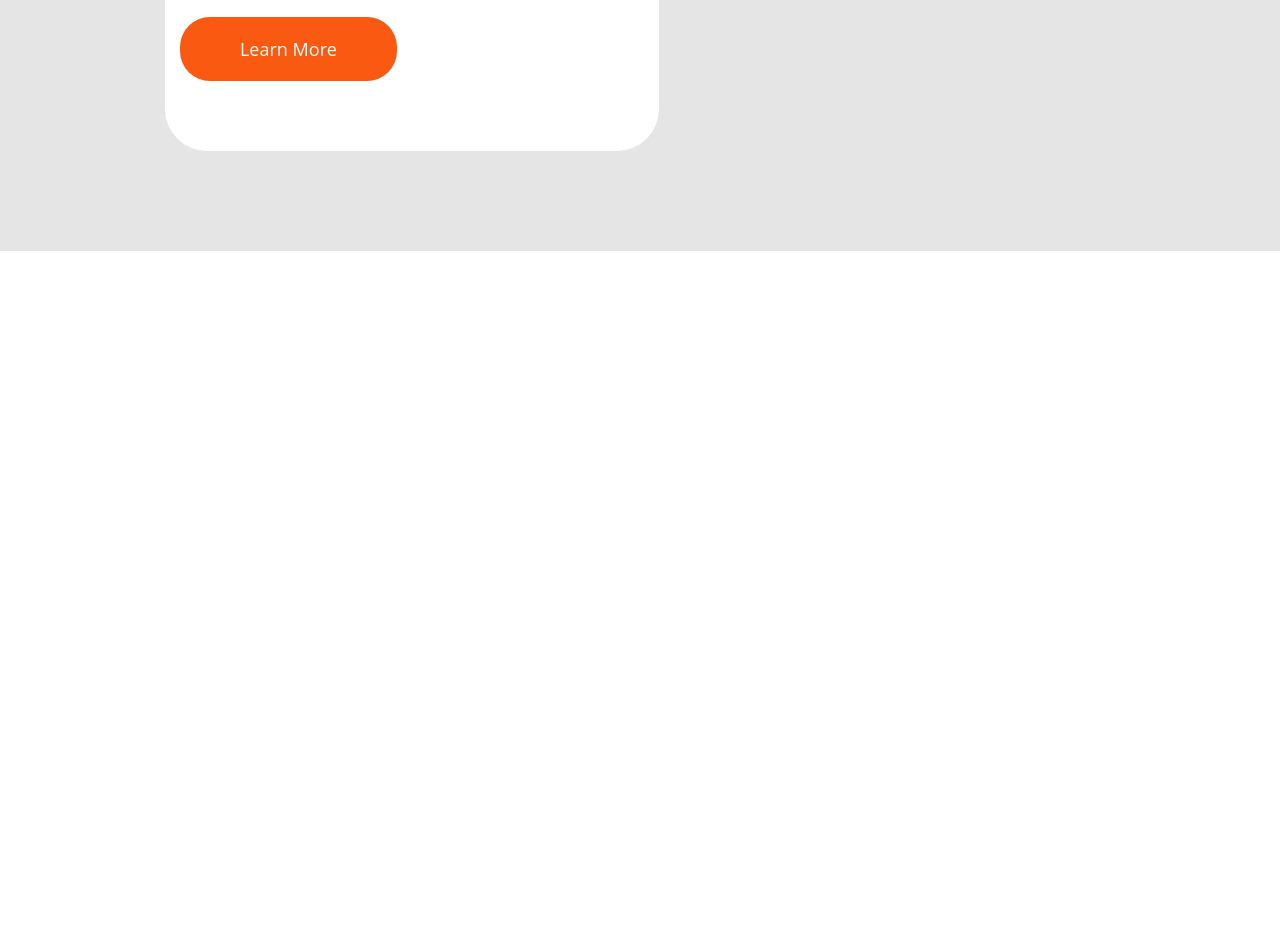
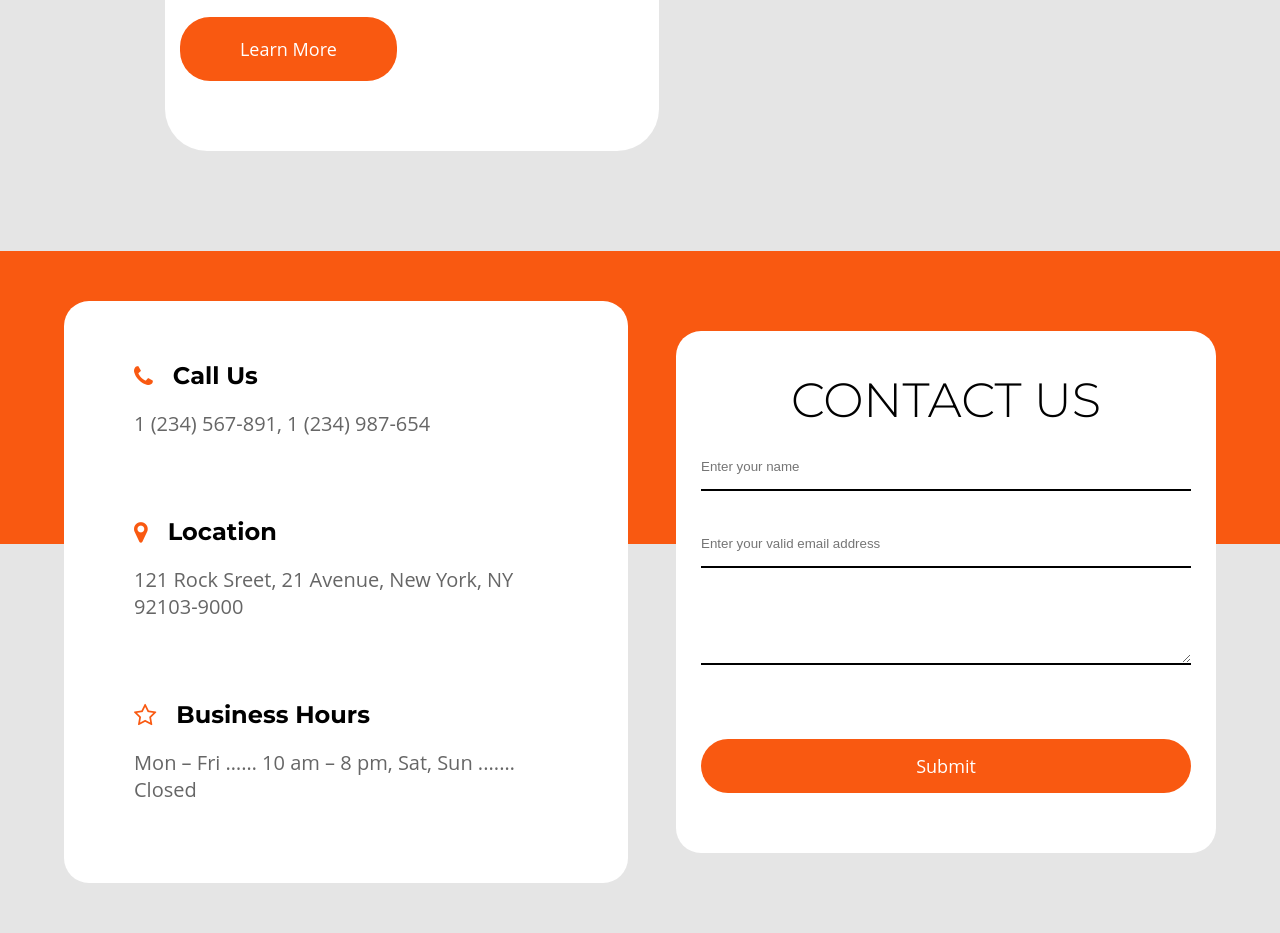
Before and after one commit to Stepanyan-Levon/Modern, a plain HTML site: page index.html in a window 1280 px wide. Shown: the part 4895-5828 px from the top of the page. Before the commit the page ends 5146 px from the top, so only its background shows below. Drawn offline with Linux system fonts and the light colour scheme.

Commit message:
make contact us section

```diff
--- a/_main.scss
+++ b/_main.scss
@@ -294,3 +294,72 @@ display:flex;
     padding: 20px 60px;
   }
 }
+.sec-6{
+  background: linear-gradient(180deg, rgba(249, 89, 17, 1) 43%, #E5E5E5 41%);
+  padding: 50px 0;
+}
+.contact-card{
+  background-color: white;
+  border-radius: 25px;
+  width: 47%;
+  padding:30px 70px;
+
+}
+.contact-info{
+  padding: 30px 0;
+  .row{
+    justify-content: flex-start;
+    gap: 0 20px;
+  }
+  span{
+    font-size: 24px;
+    font-weight: bold;
+
+
+  }
+  i{
+    font-size: 24px;
+    color: $primary-color;
+  }
+  p{
+    color: #666666;
+    padding: 20px 0;
+    font-size: 20px;
+    font-family: "Open Sans", sans-serif;
+  }
+}
+.contact-card2{
+  width: 45%;
+  background-color:white ;
+  padding: 40px 25px;
+  border-radius: 25px;
+  h3{
+    text-align: center;
+    font-size: 48px;
+    font-weight: 300;
+  }
+  input{
+    width: 100%;
+    padding: 15px 0;
+    margin: 15px 0;
+    border:none ;
+    border-bottom: 2px solid black;
+  }
+  textarea{
+    width: 100%;
+    margin: 50px 0;
+    border:none ;
+    border-bottom: 2px solid black;
+  }
+  button{
+    background-color: #F95911;
+    color: white;
+    border: none;
+    border-radius: 30px;
+    margin: 20px 0;
+    font-size: 18px;
+    font-family: "Open Sans", sans-serif;
+    padding: 15px 60px;
+    width: 100%;
+  }
+}
--- a/_responsive.scss
+++ b/_responsive.scss
@@ -79,7 +79,11 @@
   }
 
 }
-
+@media only screen and (max-width: 750px) {
+  .contact-card{
+    padding: 30px;
+  }
+}
 @media only screen and (max-width: 650px) {
   .card-large {
     width: 90%;
@@ -111,6 +115,12 @@
   .img1{
     width: 100%
   }
+  .contact-card{
+    width: 85%;
+  }
+  .contact-card2{
+    width: 85%;
+  }
 }
 
 @media only screen and (max-width: 550px) {
@@ -137,8 +147,17 @@
     width: 350px;
     height: 350px;
   }
+  .contact-card2{
+    h3{
+      font-size: 35px;
+    }
+  }
 }
-
+@media only screen and (max-width: 400px) {
+  .contact-card{
+    padding: 20px;
+  }
+}
 @media (max-width: 350px) {
   .circle {
     width: 250px;
@@ -153,4 +172,7 @@
     width: 100%;
     transform: translate(0, 18px);
   }
+  .contact-card{
+    padding: 10px;
+  }
 }
--- a/index.html
+++ b/index.html
@@ -6,6 +6,7 @@
           content="width=device-width, user-scalable=no, initial-scale=1.0, maximum-scale=1.0, minimum-scale=1.0">
     <meta http-equiv="X-UA-Compatible" content="ie=edge">
     <title>Document</title>
+    <link rel="stylesheet" href="https://cdnjs.cloudflare.com/ajax/libs/font-awesome/4.7.0/css/font-awesome.min.css">
     <link rel="stylesheet" href="style.css">
 </head>
 <body>
@@ -128,5 +129,41 @@
         </div>
     </div>
 </section>
+<section class="sec-6">
+    <div class="container-lg">
+        <div class="row">
+            <div class="contact-card">
+                <div class="contact-info">
+                  <div class="row">
+                      <i class="fa fa-phone"></i>
+                      <span> Call Us</span>
+                  </div>
+                    <p>1 (234) 567-891, 1 (234) 987-654</p>
+                </div>
+                <div class="contact-info">
+                  <div class="row">
+                      <i class="fa fa-map-marker"></i>
+                      <span> Location</span>
+                  </div>
+                    <p>121 Rock Sreet, 21 Avenue, New York, NY 92103-9000</p>
+                </div>
+                <div class="contact-info">
+                    <div class="row">
+                        <i class="fa fa-star-o"></i>
+                        <span> Business Hours</span>
+                    </div>
+                    <p>Mon – Fri …… 10 am – 8 pm, Sat, Sun ....… Closed</p>
+                </div>
+            </div>
+            <div class="contact-card2">
+                <h3>CONTACT US</h3>
+                <input type="text" placeholder="Enter your name">
+                <input type="text" placeholder="Enter your valid email address">
+                <textarea></textarea>
+                <button>Submit</button>
+            </div>
+        </div>
+    </div>
+</section>
 </body>
 </html>
--- a/style.scss
+++ b/style.scss
@@ -1,4 +1,3 @@
-
 @use "base";
 @use "main";
 @use "responsive";
```
Also changed, not shown: style.css, 1 other file.
